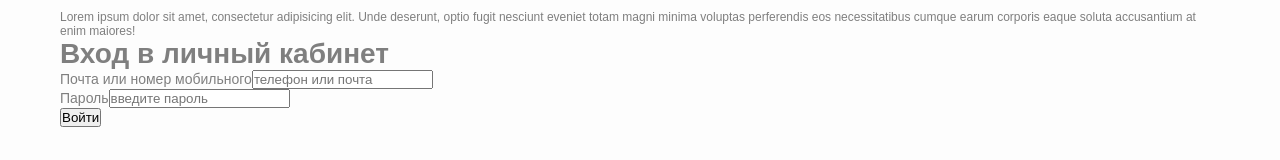
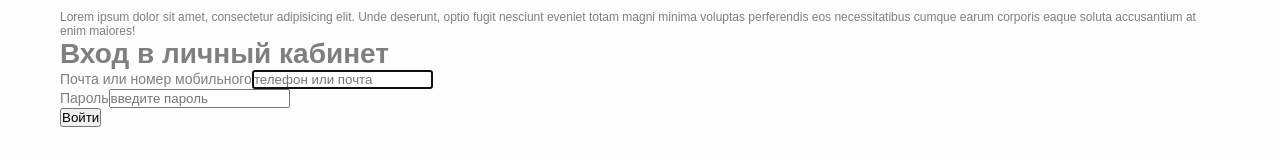
Before and after one commit to ymksoft/ReactJSGB, a React app: page / in a window 1280 px wide. Shown: the part 165-325 px from the top of the page. Built offline with nearby package versions, Linux system fonts and the light colour scheme.

Commit message:
fixed console warning: defaultValue, autoFocus

```diff
--- a/src/Login.jsx
+++ b/src/Login.jsx
@@ -10,12 +10,12 @@ class Login extends React.Component {
                 <div>
                     <label>Почта или номер мобильного</label>
                     <input type="text" id="loginform-identity"
-                        name="identity" placeholder="телефон или почта" autofocus aria-required="true"></input>
+                        name="identity" placeholder="телефон или почта" autoFocus aria-required="true"></input>
                 </div>
                 <div>
                     <label>Пароль</label>
                     <input type="password" id="loginform-password"
-                        name="password" value="" aria-required="true" placeholder="введите пароль"></input>
+                        name="password" aria-required="true" placeholder="введите пароль"></input>
                 </div>
                 <div>
                     <button type="submit"
```
